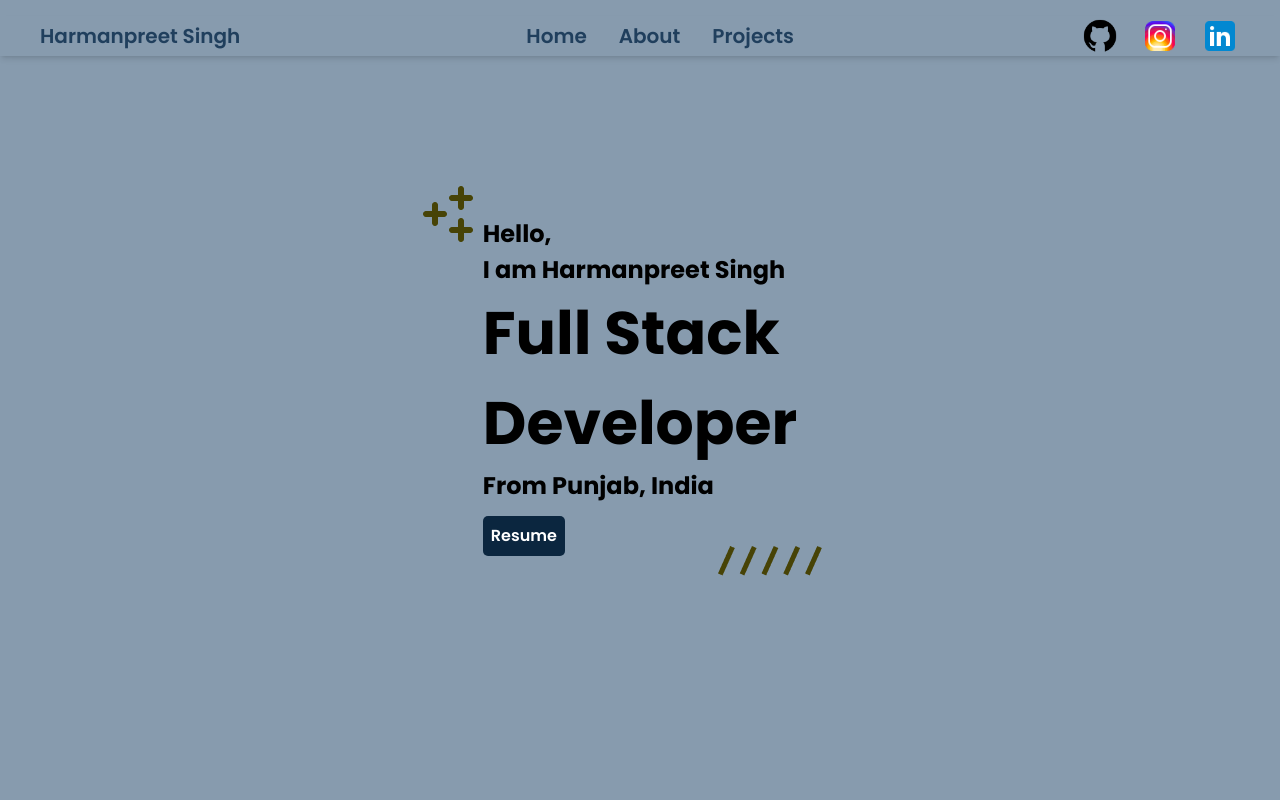
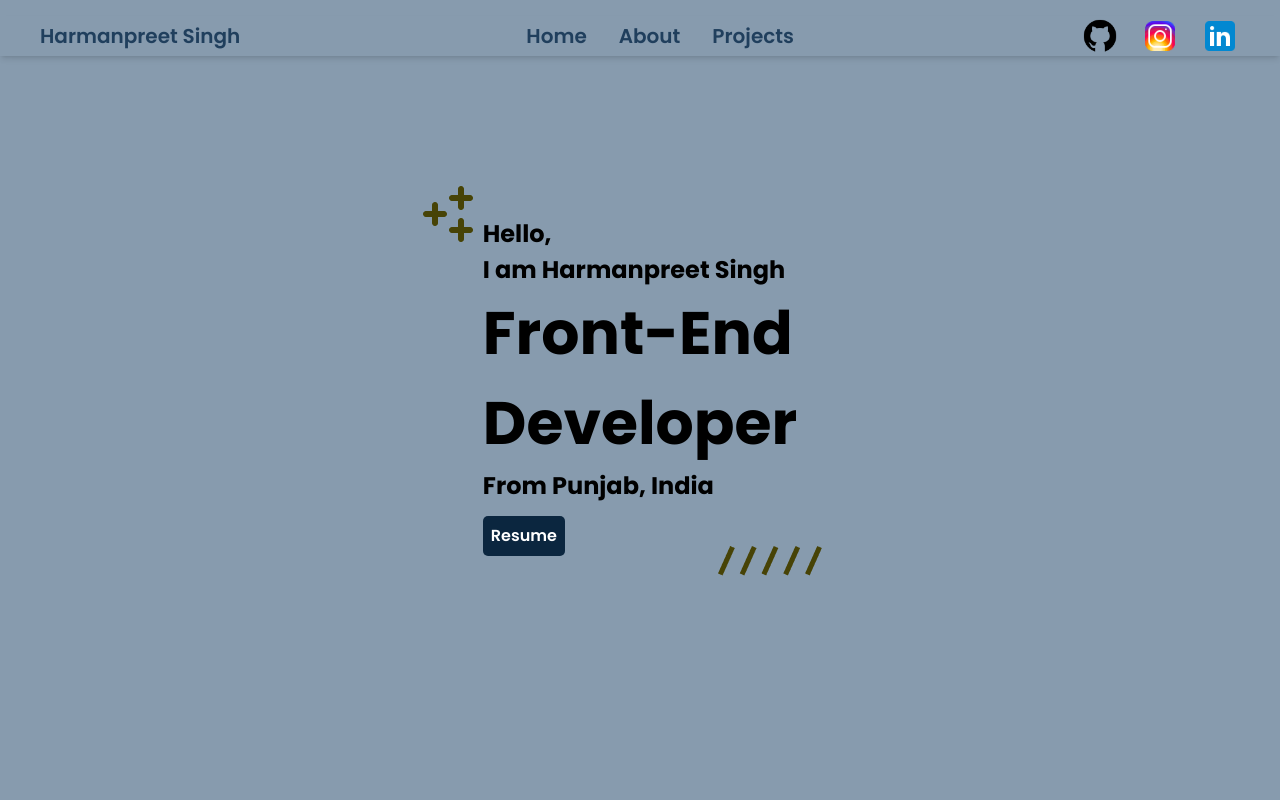
Before and after one commit to Harman-preet-singh13/portfolio2.0, a React (Create React App) app: page / in a window 1280 px wide. Shown: the top 800 px of the page. Built offline with nearby package versions, Linux system fonts and the light colour scheme.

Commit message:
added carosuel in home

```diff
--- a/src/components/Home.js
+++ b/src/components/Home.js
@@ -1,15 +1,32 @@
-import React from "react";
-import starImg from "../images/star-pattern.png"
-import lineImg from "../images/line-pattern.png"
-import resumeFile from "../file/resume.pdf"
+import React, { useState, useEffect } from "react";
+import starImg from "../images/star-pattern.png";
+import lineImg from "../images/line-pattern.png";
+import resumeFile from "../file/resume.pdf";
+
+
+const intialStackArr = ["Front-End", "Back-End", "Full-Stack"];
 
 export default function Home() {
 
-  const handleClick = () =>{
+  const [activeItem, setActiveItem] = useState(0);
+  const [stackArr, setStackArr] = useState([intialStackArr[activeItem]]);
 
+  useEffect(() => {
+    const timer = setTimeout(() => {
+      setActiveItem((prevItem) => (prevItem < intialStackArr.length - 1 ? prevItem + 1 : 0));
+    }, 2000);
+
+    return () => clearTimeout(timer);
+  }, [activeItem]);
+
+  useEffect(() => {
+    setStackArr([intialStackArr[activeItem]]);
+  }, [activeItem]);
+
+  const handleClick = () => {
     const fileUrl = resumeFile;
 
-    const link = document.createElement('a');
+    const link = document.createElement("a");
 
     link.href = fileUrl;
 
@@ -20,22 +37,30 @@ export default function Home() {
     link.click();
 
     document.body.removeChild(link);
-
-  }
+  };
 
   return (
-    <main className="max-w-[1024px] mx-auto h-[75vh]">
+    <main className="max-w-[1024px] mx-auto h-[75vh]" >
       <div className="mx-2 mt-[20vh] flex justify-center">
         <div className="home">
           <h3>Hello,</h3>
           <h3>I am Harmanpreet Singh</h3>
-          <h1 className="home-heading">Full Stack</h1>
+
+
+            <div>
+              {stackArr.map((arr, index) => (
+                <h1
+                key={index}
+                className={`home-heading`}>
+                  {arr}
+                </h1>
+              ))}
+            </div>
+
+
           <h1 className="home-heading">Developer</h1>
           <h3>From Punjab, India</h3>
-          <button
-          onClick={handleClick}
-          className="home-resume-btn mt-3"
-          >
+          <button onClick={handleClick} className="home-resume-btn mt-3">
             Resume
           </button>
           <div className="">
```
Also changed, not shown: src/App.css (+7 -0 lines). Lines whose indentation alone changed are shown as unchanged.
